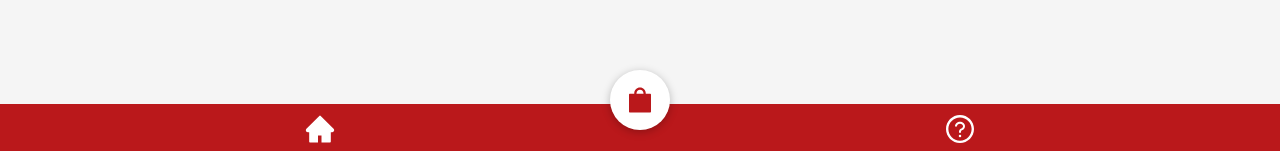
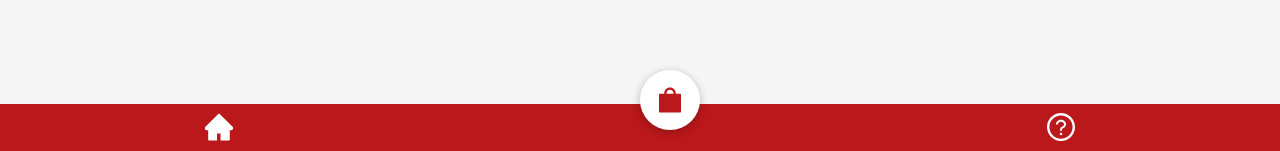
Before and after one commit to pleonardodp12/qrobuy-frontend, a React (Create React App) app: page / in a window 1280 px wide. Shown: the part 646-797 px from the top of the page. Built offline with nearby package versions, Linux system fonts and the light colour scheme.

Commit message:
fix: linked routes in the bottom navigation

```diff
--- a/src/assets/styles/global.js
+++ b/src/assets/styles/global.js
@@ -10,6 +10,7 @@ export default createGlobalStyle`
   body {
     background: #f5f5f5;
   }
+
   button,
   input {
     outline: 0;
--- a/src/components/BottomNavigation/index.js
+++ b/src/components/BottomNavigation/index.js
@@ -1,14 +1,19 @@
 import React from 'react';
+
+import { BrowserRouter, Switch } from 'react-router-dom';
 import { BottomBar, CircleButton } from './styles';
 import { AiFillHome, AiFillShopping, AiOutlineQuestionCircle } from 'react-icons/ai';
+import { Link } from 'react-router-dom';
 
 const BottomNavigation = () => {
   return (
-    <BottomBar>
-      <AiFillHome />
-      <CircleButton><AiFillShopping /></CircleButton>
-      <AiOutlineQuestionCircle />
-    </BottomBar>
+    <BrowserRouter>
+      <BottomBar>
+        <Link to="/"><AiFillHome /></Link>
+        <Link to="/cart"><CircleButton><AiFillShopping /></CircleButton></Link>
+        <Link to="/faq"><AiOutlineQuestionCircle /></Link>
+      </BottomBar>
+    </BrowserRouter>
   )
 }
 
--- a/src/components/BottomNavigation/styles.js
+++ b/src/components/BottomNavigation/styles.js
@@ -15,6 +15,7 @@ export const BottomBar = styled.div`
   svg {
     width: 32px;
     height: 32px;
+    color: white;
     cursor: pointer;
     &:hover{
     opacity: .8;
--- /dev/null
+++ b/src/pages/CartScreen/index.js
@@ -0,0 +1,11 @@
+import React from 'react';
+
+const CartScreen = () => {
+  return (
+    <div>
+      Cart
+    </div>
+  )
+}
+
+export default CartScreen;
--- /dev/null
+++ b/src/pages/FAQScreen/index.js
@@ -0,0 +1,11 @@
+import React from 'react';
+
+const FAQScreen = () => {
+  return (
+    <div>
+      FAQ
+    </div>
+  )
+}
+
+export default FAQScreen;
--- /dev/null
+++ b/src/pages/HomeScreen/index.js
@@ -0,0 +1,11 @@
+import React from 'react';
+
+const HomeScreen = () => {
+  return (
+    <div>
+      HOME
+    </div>
+  )
+}
+
+export default HomeScreen;
--- a/src/routes.js
+++ b/src/routes.js
@@ -2,11 +2,17 @@ import { BrowserRouter, Route } from 'react-router-dom';
 
 import React from 'react'
 import LoginAdmin from './pages/LoginAdmin';
+import HomeScreen from './pages/HomeScreen';
+import CartScreen from './pages/CartScreen';
+import FAQScreen from './pages/FAQScreen';
 
 const Routes = () => {
   return (
     <BrowserRouter>
-      <Route path="/" exact component={LoginAdmin} />
+      <Route path="/" exact component={HomeScreen}/>
+      <Route path="/cart" exact component={CartScreen}/>
+      <Route path="/faq" exact component={FAQScreen}/>
+      <Route path="/admin" exact component={LoginAdmin} />
     </BrowserRouter>
   )
 }
```
